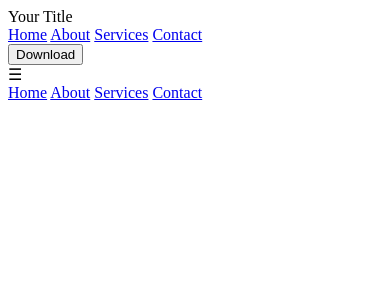
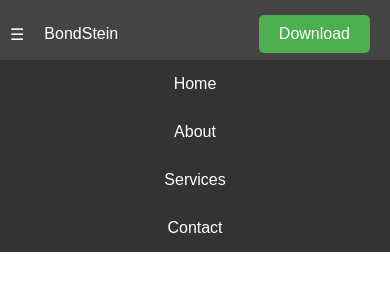
Before and after one commit to Lihan37/JobTask-BondStein, a plain HTML site: page index.html in a window 390 px wide. Drawn offline with Linux system fonts and the light colour scheme.

Commit message:
I have added css to the navbar and made it responsive

```diff
--- a/index.html
+++ b/index.html
@@ -5,13 +5,14 @@
   <meta name="viewport" content="width=device-width, initial-scale=1.0">
   <link rel="stylesheet" href="styles.css">
   <script defer src="script.js"></script>
-  <title>Responsive Navbar</title>
+  <title>BondStein</title>
 </head>
 <body>
 
 <header class="navbar">
   <div class="navbar-container">
-    <div class="navbar-title">Your Title</div>
+    <div class="mobile-menu-btn" onclick="toggleMobileMenu()">☰</div>
+    <div class="navbar-title">BondStein</div>
     <div class="navbar-links">
       <a href="#">Home</a>
       <a href="#">About</a>
@@ -19,7 +20,6 @@
       <a href="#">Contact</a>
     </div>
     <button class="download-btn">Download</button>
-    <div class="mobile-menu-btn" onclick="toggleMobileMenu()">☰</div>
     <div class="mobile-menu">
       <a href="#">Home</a>
       <a href="#">About</a>
--- a/script.js
+++ b/script.js
@@ -0,0 +1,4 @@
+function toggleMobileMenu() {
+    const mobileMenu = document.querySelector('.mobile-menu');
+    mobileMenu.style.display = (mobileMenu.style.display === 'block') ? 'none' : 'block';
+  }
--- a/styles.css
+++ b/styles.css
@@ -0,0 +1,92 @@
+body {
+    margin: 0;
+    font-family: 'Arial', sans-serif;
+  }
+
+  .navbar {
+    background-color: #444;
+    padding: 15px 0;
+    color: #fff;
+    text-align: center;
+  }
+
+  .navbar-container {
+    display: flex;
+    justify-content: space-evenly;
+    align-items: center;
+  }
+
+  .navbar-title {
+    flex-grow: 1;
+    text-align: left;
+    padding-left: 20px;
+  }
+
+  .navbar-links {
+    flex-grow: 12;
+    display: flex;
+    justify-content: center;
+    align-items: center;
+    margin: 0 auto;
+  }
+
+  .navbar-links a {
+    color: #fff;
+    text-decoration: none;
+    padding: 10px;
+    margin: 0 10px;
+    display: inline-block;
+  }
+
+  .download-btn {
+    background-color: #4CAF50;
+    color: #fff;
+    border: none;
+    padding: 10px 20px;
+    margin-right: 20px;
+    border-radius: 5px;
+    font-size: 16px;
+    cursor: pointer;
+  }
+
+  .download-btn:hover {
+    background-color: #45a049;
+  }
+
+  .mobile-menu-btn {
+    display: none;
+    cursor: pointer;
+    margin-left: 10px;
+  }
+
+  .mobile-menu {
+    display: none;
+    position: absolute;
+    top: 60px;
+    left: 0;
+    width: 100%;
+    background-color: #333;
+    text-align: center;
+    z-index: 1;
+  }
+
+  .mobile-menu a {
+    display: block;
+    padding: 15px;
+    color: #fff;
+    text-decoration: none;
+  }
+
+  @media only screen and (max-width: 768px) {
+    .navbar-links {
+      display: none;
+    }
+
+    .mobile-menu-btn {
+      display: block;
+    }
+
+    .mobile-menu {
+      display: block;
+    }
+  }
```
